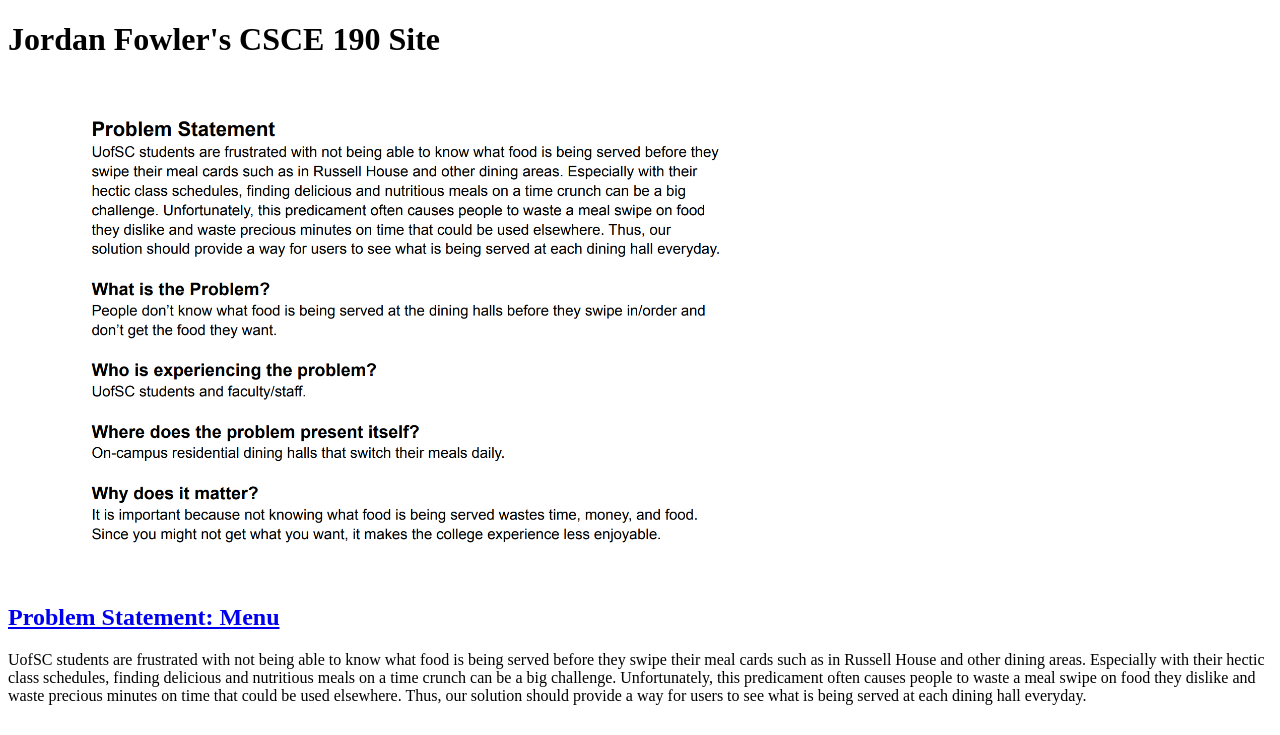
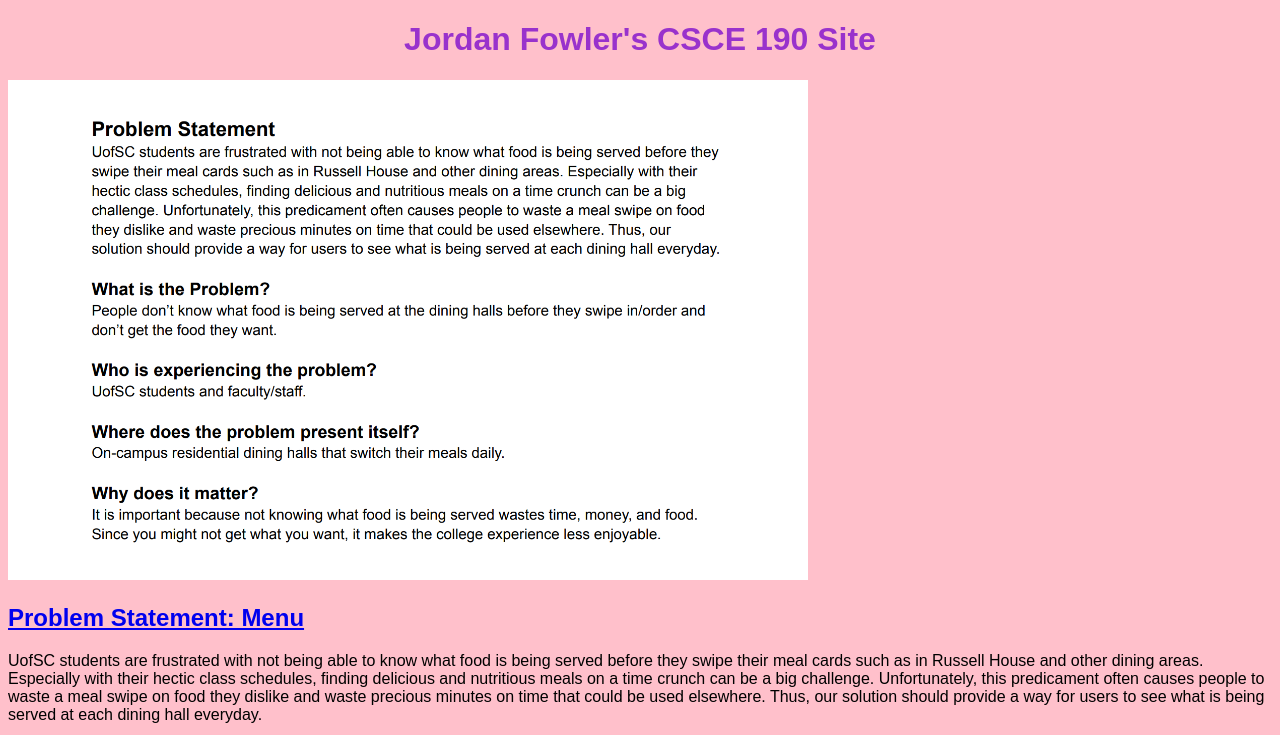
Before and after one commit to jordansfowler/jordansfowler.github.io, a plain HTML site: page index.html in a window 1280 px wide. Shown: the top 735 px of the page. Drawn offline with Linux system fonts and the light colour scheme.

Commit message:
Add files via upload

```diff
--- a/index.html
+++ b/index.html
@@ -2,6 +2,7 @@
 <html>
   <head>
     <title>CSCE 190: Jordan Fowler</title>
+    <link rel="stylesheet" href="styles.css" />
   </head>
   <body>
     <h1>Jordan Fowler's CSCE 190 Site</h1>
--- /dev/null
+++ b/styles.css
@@ -0,0 +1,8 @@
+body {
+  background: pink;
+  font-family: Arial, Helvetica, sans-serif;
+}
+h1 {
+  color: darkorchid;
+  text-align: center;
+}
```
